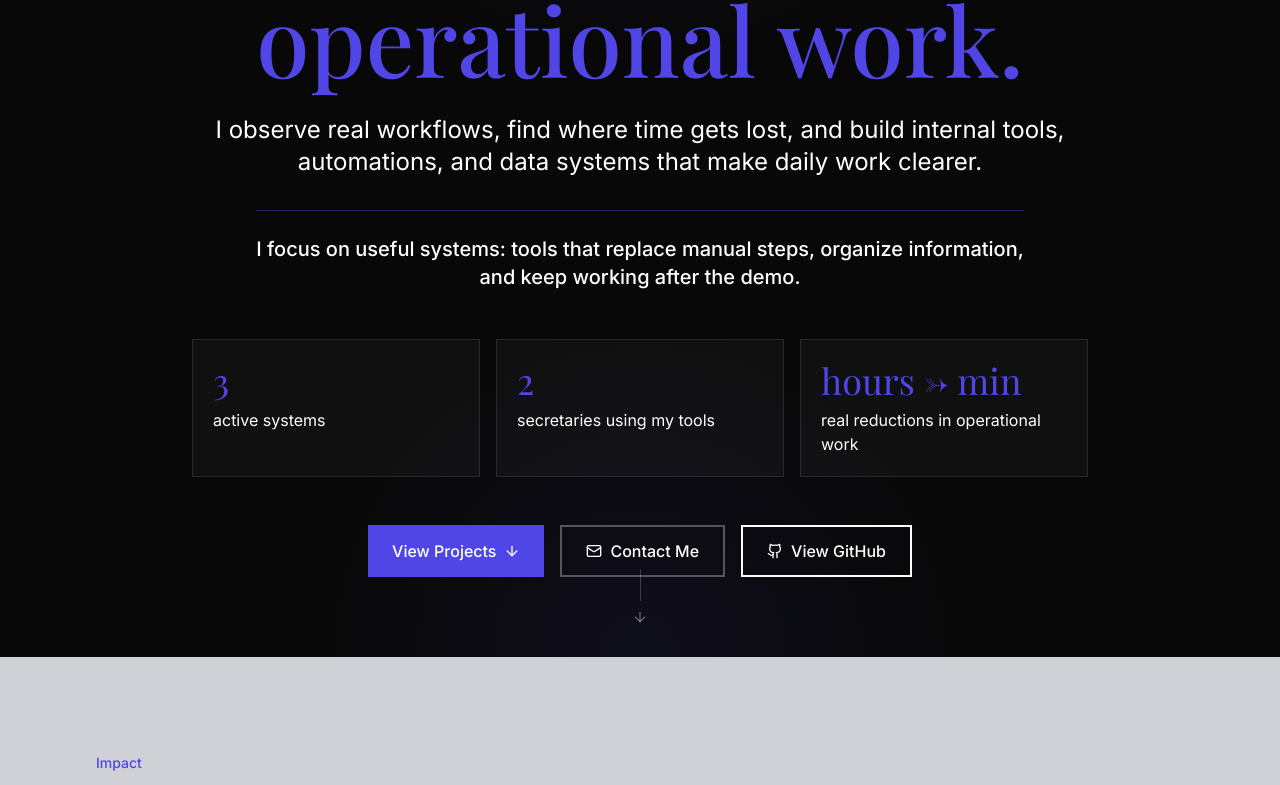
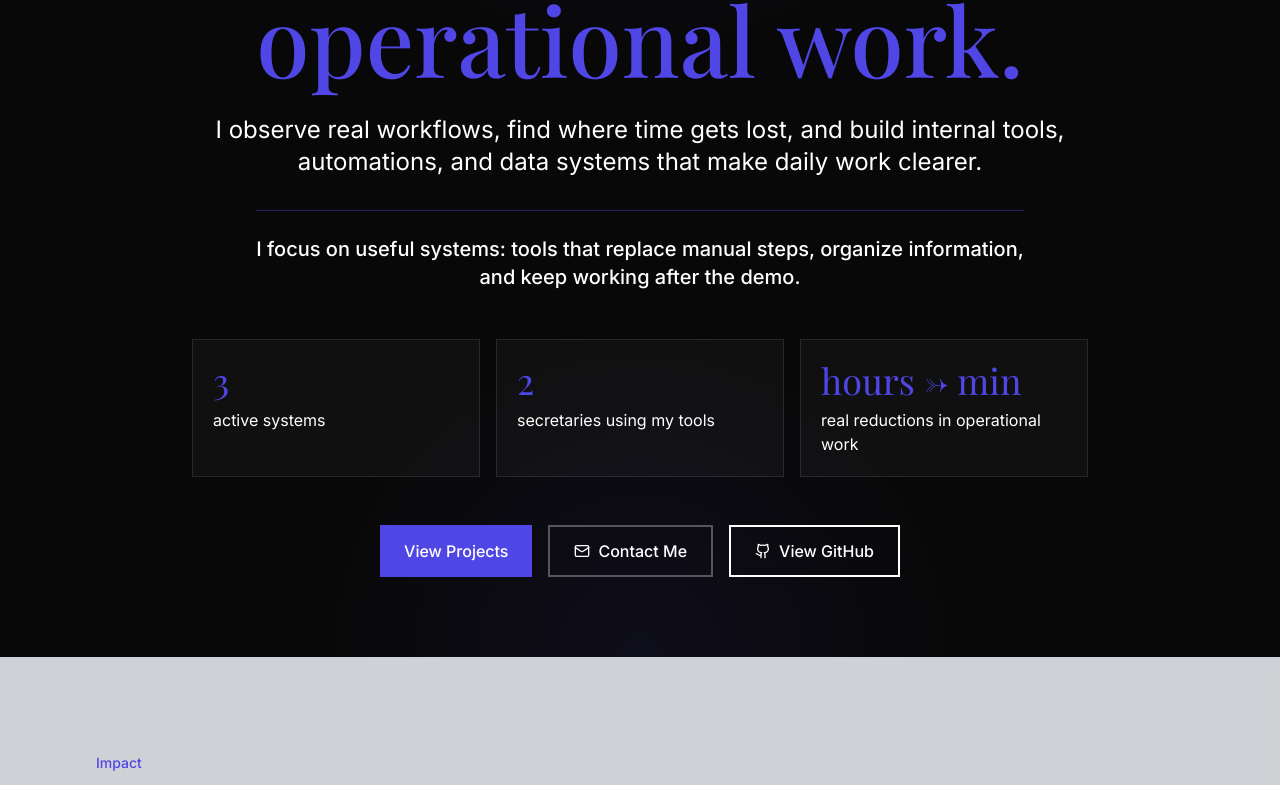
Before and after one commit to tonysoprano33/portfolio-lautaro-ortiz, a Next.js app: page / in a window 1280 px wide. Shown: the part 350-1135 px from the top of the page. Built offline with nearby package versions, Linux system fonts and the light colour scheme.

Commit message:
Remove hero arrow cue

```diff
--- a/src/components/Hero.tsx
+++ b/src/components/Hero.tsx
@@ -1,6 +1,6 @@
 "use client";
 
-import { ArrowDown, Github, Mail } from "lucide-react";
+import { Github, Mail } from "lucide-react";
 import { useLocale } from "./LocaleProvider";
 
 export default function Hero() {
@@ -60,7 +60,6 @@ export default function Hero() {
             className="inline-flex items-center gap-2 bg-accent text-accent-foreground px-6 py-3 font-medium hover:opacity-90 transition-opacity"
           >
             {t.hero.ctaProjects}
-            <ArrowDown className="w-4 h-4" />
           </a>
           <a
             href="#contact"
@@ -80,14 +79,6 @@ export default function Hero() {
           </a>
         </div>
       </div>
-
-      <div
-        aria-hidden="true"
-        className="hidden sm:flex absolute bottom-8 left-1/2 -translate-x-1/2 flex-col items-center gap-2 text-white/40"
-      >
-        <span className="h-8 w-px bg-white/20" />
-        <ArrowDown className="w-4 h-4" strokeWidth={1.75} />
-      </div>
     </section>
   );
 }
```
